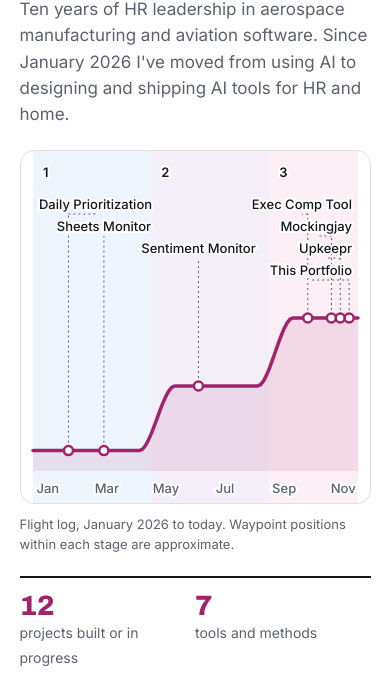
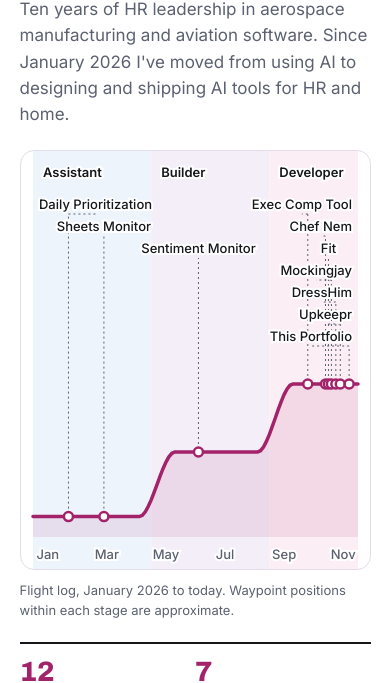
Before and after one commit to ryan-nem/ai-portfolio, a plain HTML site: page index.html in a window 390 px wide. Shown: the part 170-853 px from the top of the page. Drawn offline with Linux system fonts and the light colour scheme.

Commit message:
Fill in Chef Nem, DressHim, Fit and Upkeepr; stage names on phone chart
Co-Authored-By: Claude Opus 5.5 <noreply@anthropic.com>
Claude-Session: https://claude.ai/code/session_01U54txZk8SAYbRZmS7PCJHW

```diff
--- a/index.html
+++ b/index.html
@@ -205,7 +205,7 @@ function draw(){
  let o="";
  [[0,4,"--b1","1 · Assistant"],[4,8,"--b2","2 · Builder"],[8,11,"--b3","3 · Developer"]].forEach(([a,b,c,n])=>{
   o+=`<rect x="${X(a)}" y="0" width="${X(b)-X(a)}" height="${H}" fill="var(${c})"/>`;
-  o+=`<text x="${X(a)+10}" y="26" style="font-weight:600">${narrow?n.split(" · ")[0]:n}</text>`;});
+  o+=`<text x="${X(a)+10}" y="26" style="font-weight:600">${narrow?n.split(" · ")[1]:n}</text>`;});
  ["Jan","Feb","Mar","Apr","May","Jun","Jul","Aug","Sep","Oct","Nov"].forEach((t,k)=>{if(narrow&&k%2)return;
   o+=`<text x="${X(k+.5)}" y="${H-12}" text-anchor="middle" style="fill:var(--mut)">${t}</text>`;});
  let d="";
--- a/projects.js
+++ b/projects.js
@@ -28,19 +28,31 @@ window.PROJECTS=[
  plain:"A shared tracker that keeps HR's AI projects organized."},
 {t:"No-Meeting-Day AI Challenge",c:"Work",s:3,tools:[],pitch:"An HR team challenge to build with AI on a protected no-meeting day.",wip:1,
  plain:"A day with no meetings where the HR team tries building something useful with AI."},
-{t:"Upkeepr",c:"Personal",s:3,m:10.4,tools:["Google Apps Script"],
- pitch:"A home maintenance app that spreads the year's upkeep into manageable pieces.",
- problem:"Annual and multi-year home tasks pile up, and only one or two can realistically be handled at a time.",
- built:"An Apps Script app with a home screen, notes that set the next check-in, and reminders from 24 hours to 10 days ahead depending on whether a pro has to be booked.",
- plain:"An app that reminds me about house chores, like the furnace filter or gutters, early enough to plan and never all at once."},
+{t:"Upkeepr",c:"Personal",s:3,m:10.4,tools:["Google Apps Script","GitHub"],
+ pitch:"A home maintenance planner that spreads the year's upkeep so no one is ever overloaded.",
+ problem:"Annual and multi-year home tasks pile up at the same times of year, and only one or two can realistically be handled at once.",
+ built:"An Apps Script app with a home screen, notes that set the next check-in, and reminders from 24 hours to 10 days ahead depending on whether a pro has to be booked. It schedules around holidays and adjusts for personal and work travel.",
+ impact:"Household maintenance actually gets done, at a manageable pace, without overloading any person at any point in the year."},
 {t:"This AI Portfolio",sh:"This Portfolio",c:"Personal",s:3,m:10.7,tools:["Claude","GitHub","GitHub Pages"],
  pitch:"This site: a living portfolio of my AI work, built with Claude and published through GitHub.",
  problem:"I needed one place to show employers and family what I've built with AI, that I can update in minutes as projects grow.",
  built:"Brainstormed, designed and built with Claude in a single session. Content lives in one data file, so adding a project is a small edit. Version-controlled on GitHub and hosted on GitHub Pages, with a Professional / Plain English toggle for different audiences.",
  plain:"The website you're looking at. I described what I wanted to an AI, and together we designed and built it in one afternoon."},
-{t:"Chef Nem",c:"Personal",tools:[],pitch:"A meal planner for the family.",wip:1,plain:"An AI helper that plans our family meals."},
-{t:"DressHim",c:"Personal",tools:[],pitch:"A stylist assistant for work outfits.",wip:1,plain:"An AI stylist that helps pick work outfits."},
-{t:"Fitness App",c:"Personal",tools:[],pitch:"A personal fitness app.",wip:1,plain:"An app that helps with workouts."},
+{t:"Chef Nem",c:"Personal",s:3,m:9.9,tools:["Claude","Google Apps Script","Firebase","GitHub Pages"],
+ pitch:"A family meal-planning app: weekly plan and approval, grocery lists, recipes and favorites, with notifications.",
+ problem:"Planning dinners and shopping every week took hours and made weeknight dinner a recurring source of stress.",
+ built:"A Home Screen web app on GitHub Pages. Each family's data and settings (people, allergies, budget, reminder times) live in their own Google Sheet, connected through Apps Script and protected by a family passcode. Firebase Cloud Messaging sends the reminders.",
+ impact:"Saves the family 3 to 5 hours a week on planning and shopping, takes the stress out of weekday dinners, and frees up more enjoyable evenings together."},
+{t:"DressHim",c:"Personal",s:3,m:10.25,tools:["Claude","Google Apps Script","AI-DLC"],
+ pitch:"An agent that plans my Mon–Fri work outfits, delivered every Sunday at 6 AM.",
+ problem:"Choosing work outfits every morning cost time and mental energy, and I kept rotating the same favorites.",
+ built:"Built with the AI-DLC methodology. A Google Sheet holds the wardrobe; an Apps Script picker runs Sunday morning, reads the weather and my calendars, applies my rules and last week's ratings, and plans the week with 2 to 3 alternates per day. A Home Screen page lets me swap, rate, mark laundry and lock in the week in one tap.",
+ impact:"Saves about an hour a week and removes the daily decision and stress of choosing work clothes."},
+{t:"Fit",sh:"Fit",c:"Personal",s:3,m:10.0,tools:["Claude","Google Apps Script","GitHub Pages"],
+ pitch:"A custom workout app that tracks my training, and my wife's, toward our fitness goals.",
+ problem:"Generic fitness apps didn't fit my goals or a schedule built around family time.",
+ built:"Started as an elaborate Google Sheet and grew into a fully deployed Home Screen app, backed by Apps Script, that tracks workouts for two people. It prioritizes the key workouts so I stay on track while protecting time with my family.",
+ impact:"Keeps two people consistently on track with their fitness goals without taking time away from family."},
 {t:"Mockingjay",c:"Personal",s:3,m:10.1,tools:["Claude","Google Apps Script","GitHub Pages"],
  pitch:"An NFL betting challenge for a friends' league, as a Home Screen app for iPhone and Android.",
  problem:"Running a league betting challenge by hand meant tracking picks, wager limits, kickoff deadlines and results for every player.",
```
